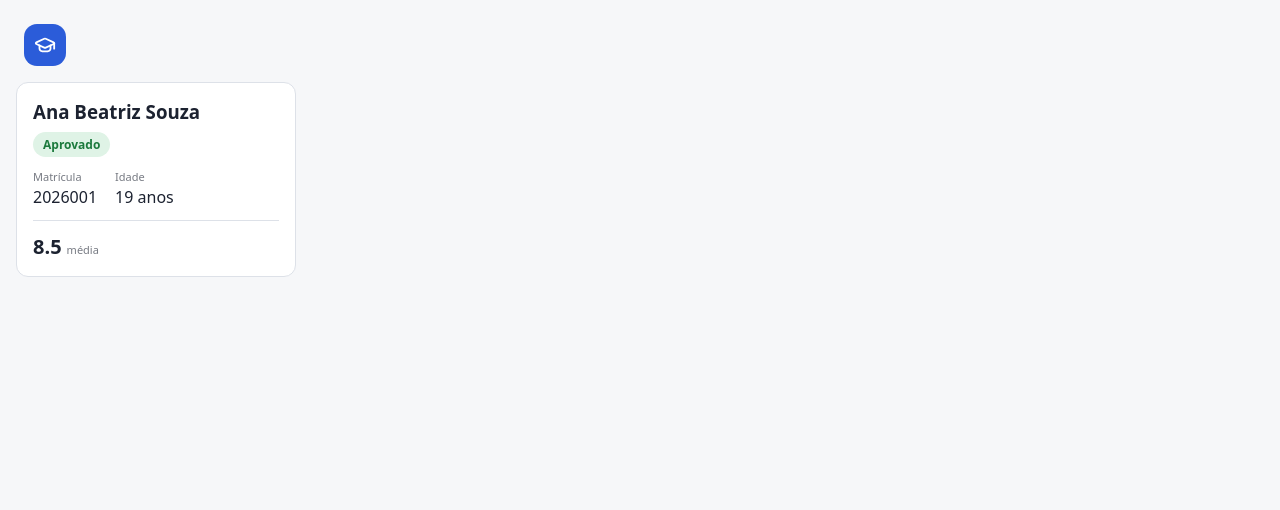
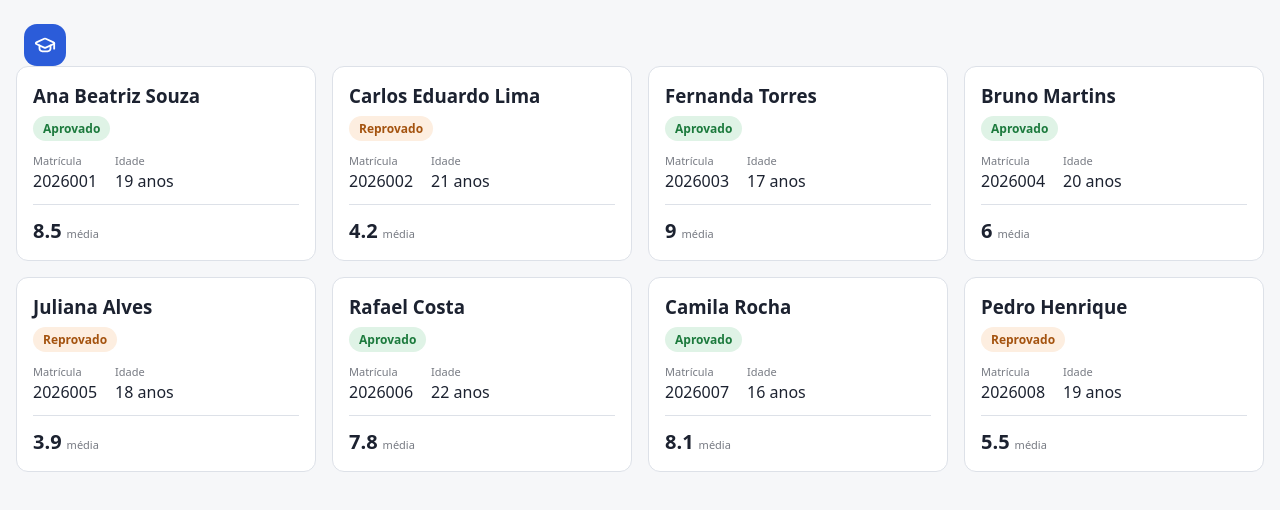
Before and after one commit to JhonneJrr/gestao-alunos-frontend, a React (Vite) app: page / in a window 1280 px wide. Shown: the top 510 px of the page. Built offline with nearby package versions, Linux system fonts and the light colour scheme.

Commit message:
Carrega a lista com useEffect e trata carregando, erro e vazio (Desafio 1)

```diff
--- a/src/App.tsx
+++ b/src/App.tsx
@@ -1,13 +1,11 @@
 import Cabecalho from "./components/Cabecalho";
-import AlunoCard from "./components/AlunoCard";
-import { alunosIniciais } from "./mock";
+import PainelAlunos from "./components/PainelAlunos";
 
 function App() {
-  // provisório: no Desafio 1 os dados passam a vir do api.ts
   return (
     <div className="pagina">
       <Cabecalho />
-      <AlunoCard aluno={alunosIniciais[0]} />
+      <PainelAlunos />
     </div>
   );
 }
--- /dev/null
+++ b/src/components/ListaAlunos.tsx
@@ -0,0 +1,22 @@
+import type { Aluno } from "../types";
+import AlunoCard from "./AlunoCard";
+
+interface ListaAlunosProps {
+  alunos: Aluno[];
+}
+
+function ListaAlunos({ alunos }: ListaAlunosProps) {
+  if (alunos.length === 0) {
+    return <p className="mensagem-vazia">Nenhum aluno cadastrado ainda.</p>;
+  }
+
+  return (
+    <div className="grade-alunos">
+      {alunos.map((aluno) => (
+        <AlunoCard key={aluno.id} aluno={aluno} />
+      ))}
+    </div>
+  );
+}
+
+export default ListaAlunos;
--- /dev/null
+++ b/src/components/PainelAlunos.tsx
@@ -0,0 +1,41 @@
+import { useEffect, useState } from "react";
+import type { Aluno } from "../types";
+import { listarAlunos } from "../api";
+import ListaAlunos from "./ListaAlunos";
+
+function PainelAlunos() {
+  const [alunos, setAlunos] = useState<Aluno[]>([]);
+  const [carregando, setCarregando] = useState(true);
+  const [erro, setErro] = useState("");
+
+  useEffect(() => {
+    async function carregar() {
+      try {
+        const dados = await listarAlunos();
+        setAlunos(dados);
+      } catch {
+        setErro("Não foi possível carregar os alunos.");
+      } finally {
+        setCarregando(false);
+      }
+    }
+
+    carregar();
+  }, []);
+
+  if (carregando) {
+    return <p className="mensagem-status">Carregando...</p>;
+  }
+
+  if (erro) {
+    return <p className="mensagem-erro">{erro}</p>;
+  }
+
+  return (
+    <section className="painel">
+      <ListaAlunos alunos={alunos} />
+    </section>
+  );
+}
+
+export default PainelAlunos;
--- a/src/index.css
+++ b/src/index.css
@@ -48,9 +48,27 @@ body {
   height: 22px;
 }
 
+.mensagem-status,
+.mensagem-erro,
+.mensagem-vazia {
+  margin: var(--espaco);
+}
+
+.mensagem-erro {
+  color: #a4530f;
+}
+
+.painel {
+  padding: 0 var(--espaco);
+}
+
+.grade-alunos {
+  display: grid;
+  grid-template-columns: repeat(auto-fill, minmax(240px, 1fr));
+  gap: var(--espaco);
+}
+
 .card-aluno {
-  max-width: 280px;
-  margin: var(--espaco);
   padding: var(--espaco);
   background: var(--superficie);
   border: 1px solid var(--borda);
```
